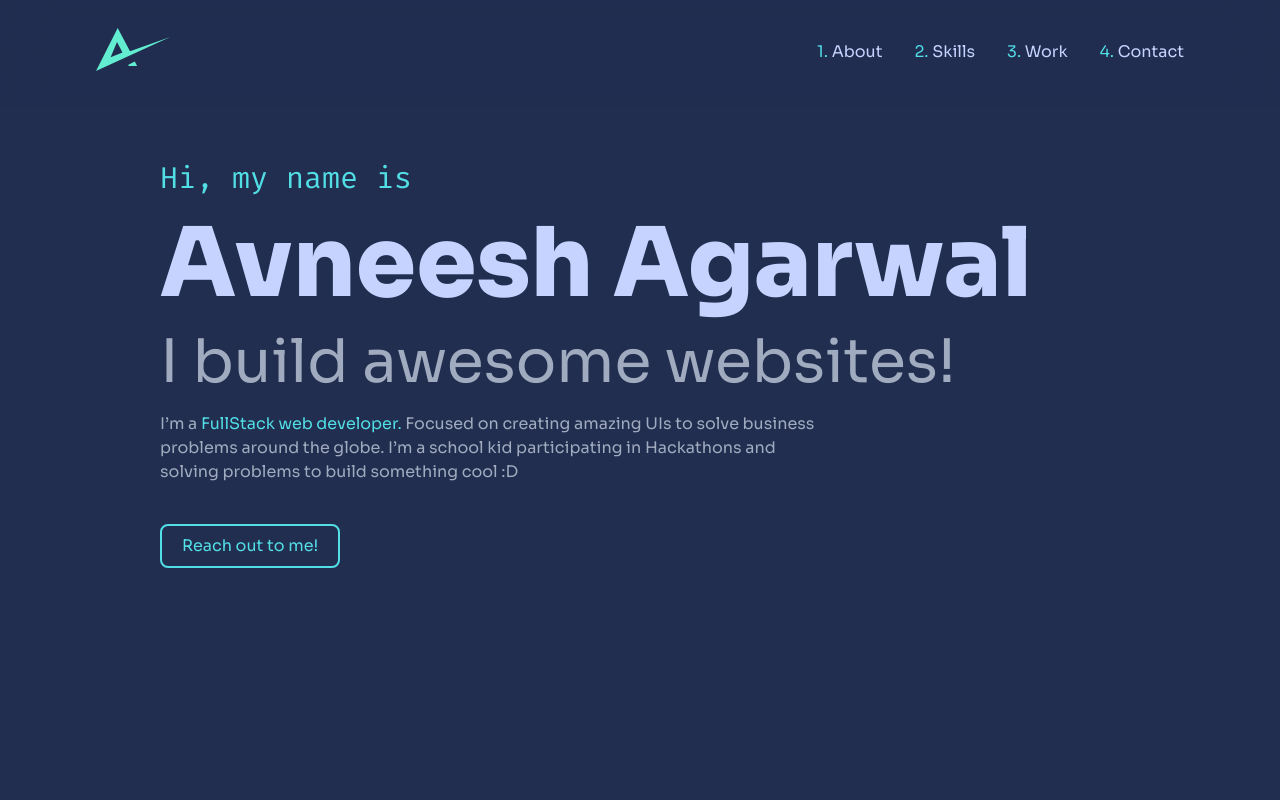
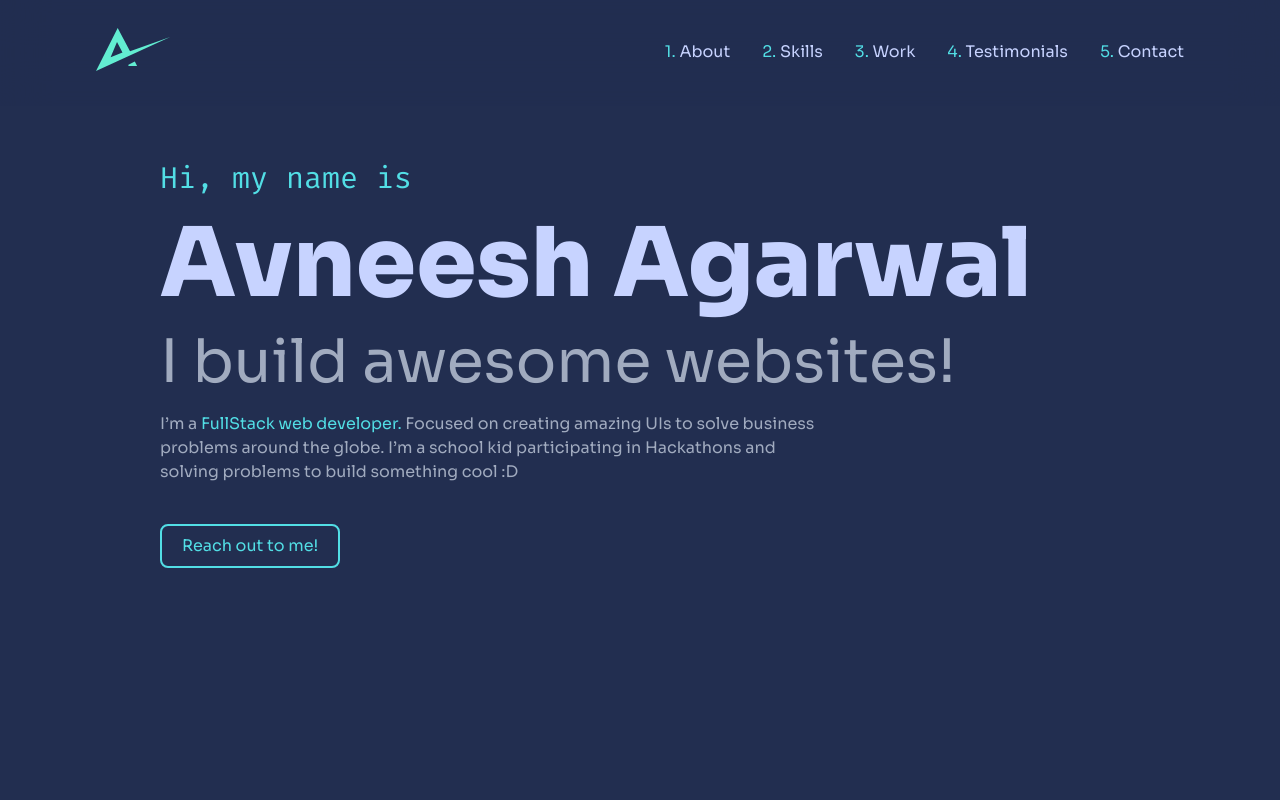
Before and after one commit to siun202/archive-portfolio, a Next.js app: page / in a window 1280 px wide. Shown: the top 800 px of the page. Built offline with nearby package versions, Linux system fonts and the light colour scheme.

Commit message:
testimonials improve

```diff
--- a/components/Header.tsx
+++ b/components/Header.tsx
@@ -121,13 +121,25 @@ const Header = () => {
         <li className="border-b-2 border-transparent cursor-pointer text-text hover:border-neongreen">
           <Link
             activeClass="active"
+            to="testimonials"
+            spy={true}
+            smooth={true}
+            offset={-100}
+            duration={500}
+          >
+            <span className="text-neongreen">4. </span>Testimonials
+          </Link>{" "}
+        </li>
+        <li className="border-b-2 border-transparent cursor-pointer text-text hover:border-neongreen">
+          <Link
+            activeClass="active"
             to="contact"
             spy={true}
             smooth={true}
             offset={-100}
             duration={500}
           >
-            <span className="text-neongreen">4. </span>Contact
+            <span className="text-neongreen">5. </span>Contact
           </Link>{" "}
         </li>
       </ol>
--- a/components/Testimonials.tsx
+++ b/components/Testimonials.tsx
@@ -9,10 +9,10 @@ const Testimonials = () => {
       </div>
       <div className="overflow-hidden flex w-screen mx-auto -mb-10 space-x-10">
         {data.testimonials.map((testimonial, i) => (
-          <div key={i} className="animate-slide">
+          <div key={i} className="animate-slide mt-5">
             <div
               style={{ transform: `rotate(${i + 1 * 2}deg)` }}
-              className="bg-darkerblue px-4 my-10 pb-3 min-w-[400px] rounded-lg"
+              className="bg-darkerblue backdrop-filter shadow-2xl backdrop-blur-xl  px-4 my-10 pb-3 min-w-[400px] rounded-lg"
             >
               <h2 className="pt-5">{testimonial.value}</h2>
               <h2 className="text-white mt-4">{testimonial.name}</h2>
@@ -21,10 +21,10 @@ const Testimonials = () => {
           </div>
         ))}{" "}
         {data.testimonials.map((testimonial, i) => (
-          <div key={i} className="animate-slide">
+          <div key={i} className="animate-slide  mt-5">
             <div
               style={{ transform: `rotate(${i + 1 * 2}deg)` }}
-              className="bg-darkerblue px-4 my-10 pb-3 min-w-[400px] rounded-lg"
+              className="backdrop-filter backdrop-blur-3xl shadow-2xl border-2 border-darkerblue  bg-white bg-opacity-10  px-4 my-10 pb-3 min-w-[400px] rounded-lg"
             >
               <h2 className="pt-5">{testimonial.value}</h2>
               <h2 className="text-white mt-4">{testimonial.name}</h2>
```
